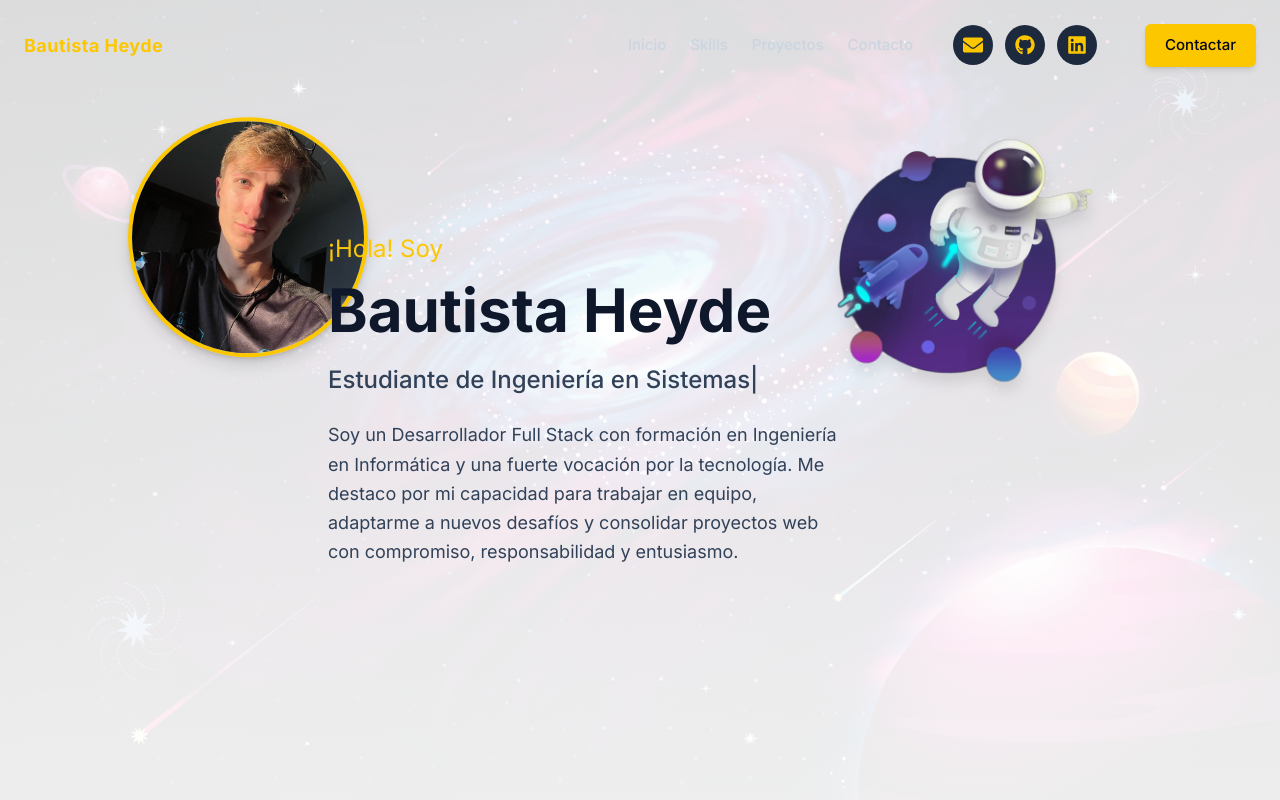
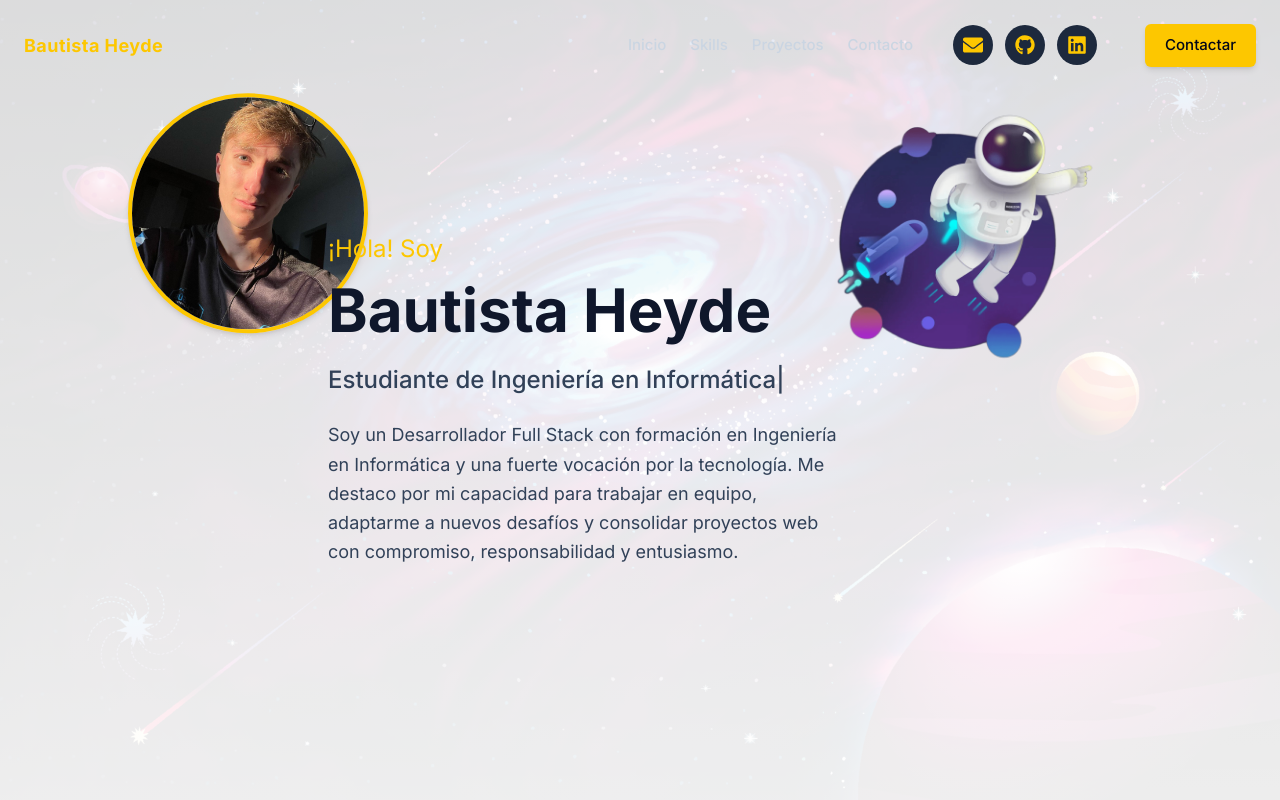
Before and after one commit to BHeydeBautista/portfolio, a Next.js app: page / in a window 1280 px wide. Shown: the top 800 px of the page. Built offline with nearby package versions, Linux system fonts and the light colour scheme.

Commit message:
info: pequeños ajustes movible

```diff
--- a/src/components/SpaceHero.tsx
+++ b/src/components/SpaceHero.tsx
@@ -20,7 +20,7 @@ export default function SpaceHero() {
       {/* Gradiente de overlay */}
       <div className="absolute inset-0 bg-gradient-to-b from-white/80 dark:from-slate-950/80 to-white/90 dark:to-slate-900/90" />
 
-      {/* Astronauta flotando */}
+      {/* Astronauta flotante */}
       <motion.div
         initial={{ y: -20 }}
         animate={{ y: 20 }}
@@ -30,8 +30,8 @@ export default function SpaceHero() {
           ease: "easeInOut",
           repeatType: "reverse",
         }}
-        className="absolute top-[15%] right-[5%] lg:right-[10%] z-20 drop-shadow-xl"
-        style={{ width: "clamp(200px, 30vw, 400px)" }}
+        className="absolute top-[12%] right-[5%] lg:right-[10%] z-20"
+        style={{ width: "clamp(180px, 30vw, 400px)" }}
       >
         <Image
           src="/img/astronaut.png"
@@ -52,7 +52,7 @@ export default function SpaceHero() {
           ease: "easeInOut",
           repeatType: "reverse",
         }}
-        className="absolute top-[15%] left-[5%] lg:left-[10%] z-20 drop-shadow-xl"
+        className="absolute top-[12%] left-[5%] lg:left-[10%] z-20"
         style={{ width: "clamp(140px, 20vw, 240px)" }}
       >
         <Image
@@ -70,7 +70,7 @@ export default function SpaceHero() {
         initial={{ opacity: 0, y: 30 }}
         animate={{ opacity: 1, y: 0 }}
         transition={{ duration: 1 }}
-        className="z-30 px-6 max-w-2xl w-full text-left flex flex-col items-start justify-center"
+        className="z-30 px-6 w-full max-w-2xl text-left flex flex-col items-start justify-center"
       >
         <h2 className="text-xl md:text-2xl text-yellow-400 mb-2">¡Hola! Soy</h2>
         <h1 className="text-4xl md:text-6xl font-bold leading-tight mb-4">
@@ -81,7 +81,7 @@ export default function SpaceHero() {
           sequence={[
             "Desarrollador Full Stack",
             2000,
-            "Estudiante de Ingeniería en Sistemas",
+            "Estudiante de Ingeniería en Informática",
             2000,
             "Creando soluciones digitales escalables",
             2000,
```
